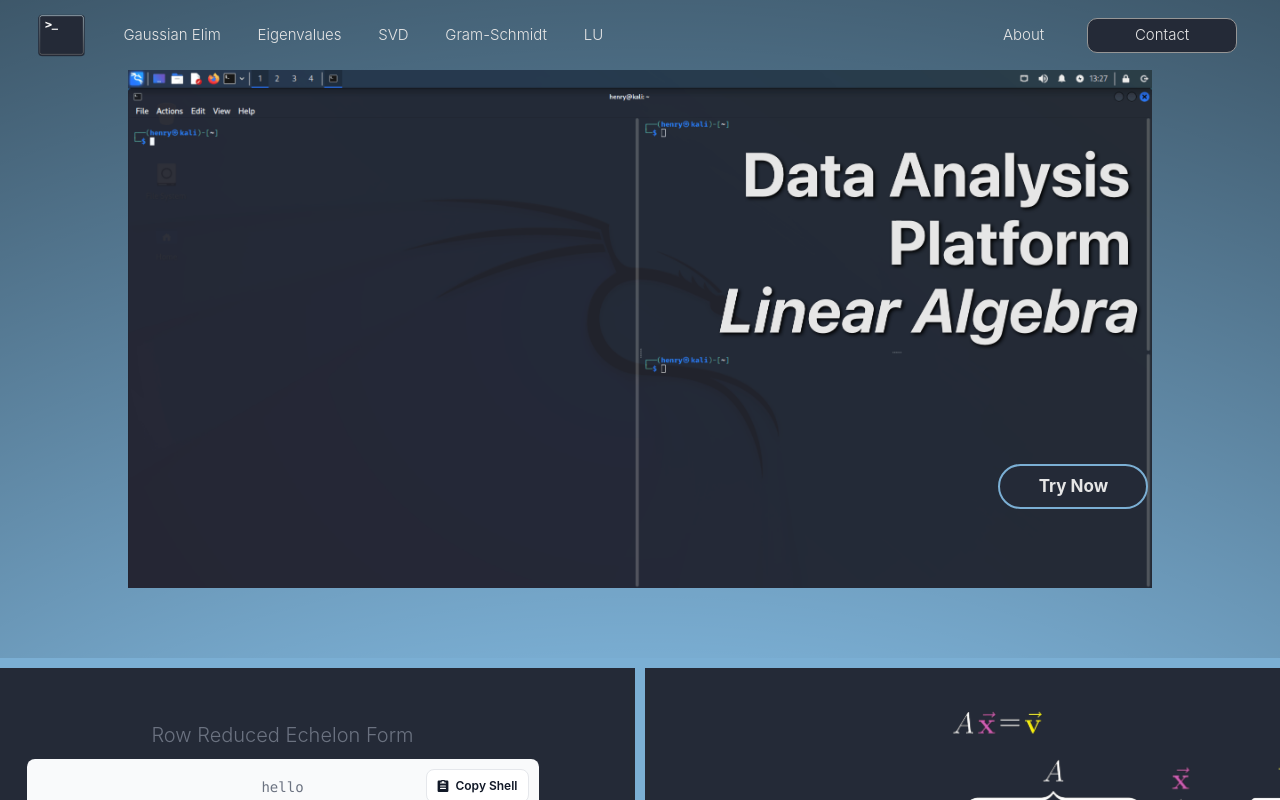
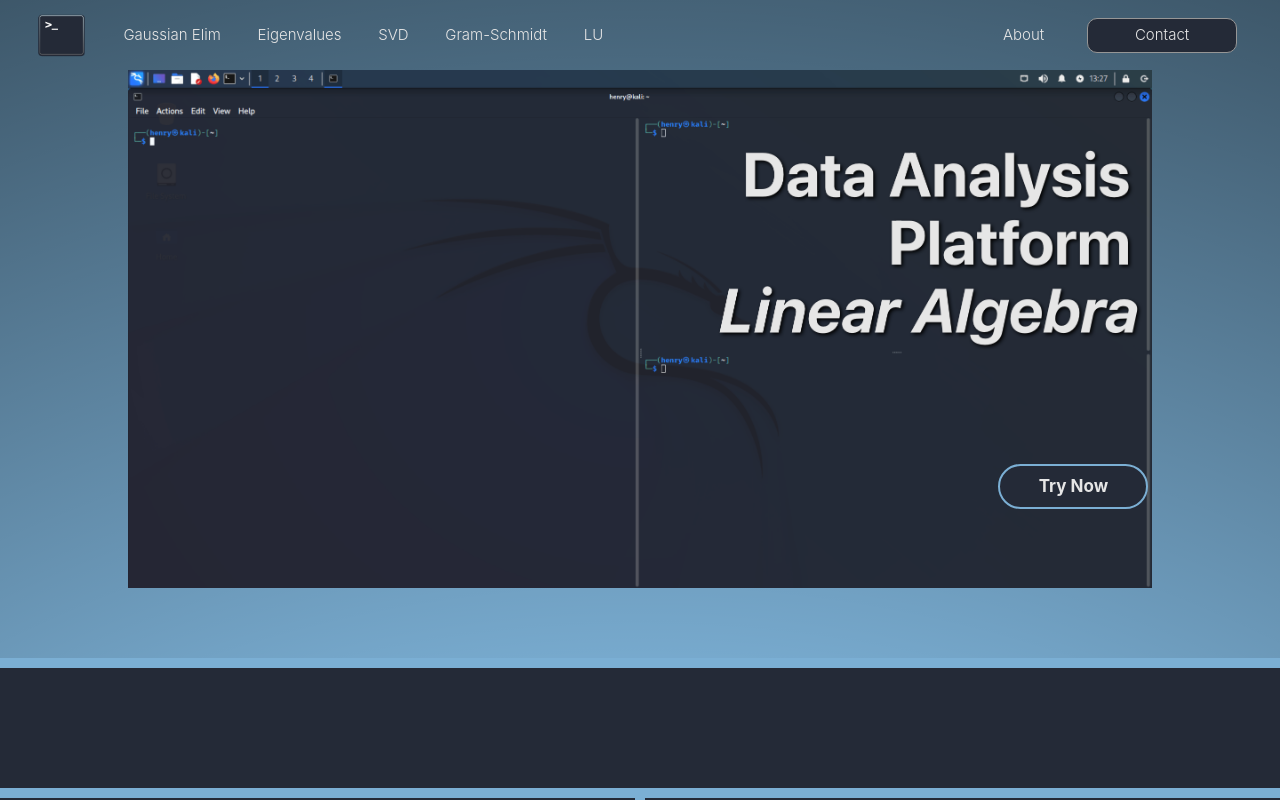
Before and after one commit to DanielRamsgard/Data-Platform, a React (Create React App) app in the folder data-platform-react/: page / in a window 1280 px wide. Shown: the top 800 px of the page. Built offline with nearby package versions, Linux system fonts and the light colour scheme.

Commit message:
clipboard text

```diff
--- a/data-platform-react/src/App.js
+++ b/data-platform-react/src/App.js
@@ -23,7 +23,8 @@ function App() {
             </div>
             <button className="ImgButton" onClick={() => {window.location.href='#GaussianElim'}}> Try Now </button>
             <div className="Spacer"></div>
-            <TerminalView input="hello" alt="Row Reduced Echelon Form" img="/static/media/gaussElimBlue.png" text="Row Reduced Echelon Form" bool={false} id="GaussianElim"/>
+            <WideView/>
+            <TerminalView input="" alt="Row Reduced Echelon Form" img="/static/media/gaussElimBlue.png" text="Row Reduced Echelon Form" bool={false} id="GaussianElim"/>
             <TerminalView input="" alt="Eigenvalue Diagonalization" img="/static/media/eigenvaluesBlue.png" text="Eigenvalue Diagonalization" bool={false} id="Eigenvalues"/>
             <WideView/>
             <TerminalView input="" alt="Singular Value Decomposition" img="/static/media/svdBlue.png" text="Singular Value Decomposition" bool={false} id="SVD"/>
--- a/data-platform-react/src/components/CodeBlock.js
+++ b/data-platform-react/src/components/CodeBlock.js
@@ -27,6 +27,21 @@ const CodeBlock = (props) => {
                 <div className="overflow-scroll max-h-full">
                     <pre><code id="code-block" className="text-sm text-gray-500 dark:text-gray-400 whitespace-pre">
                         {props.input}
+                        {/* have a string value then if statemets fir whcih text block use <br/> for newlines */}
+                        This is some text.<br/>
+        This text is on a new line.<br/>
+        Here is another line of text.<br/>
+        Yet another line to test scrolling.<br/>
+        Add as many lines as you need to test the scrollability.<br/>
+        More text to ensure the div overflows and becomes scrollable.<br/>
+        Another new line.<br/>
+        <br/>
+        Here is another line of text.<br/>
+        Yet another line to test scrolling.<br/>
+        Add as many lines as you need to test the scrollability.<br/>
+        More text to ensure the div overflows and becomes scrollable.<br/>
+        Another new line.<br/>
+        This should be enough text to make the div scrollable vertically.
                     </code></pre>
                 </div>
             <div className="absolute top-2 end-2 bg-gray-50 dark:bg-gray-700">
```
